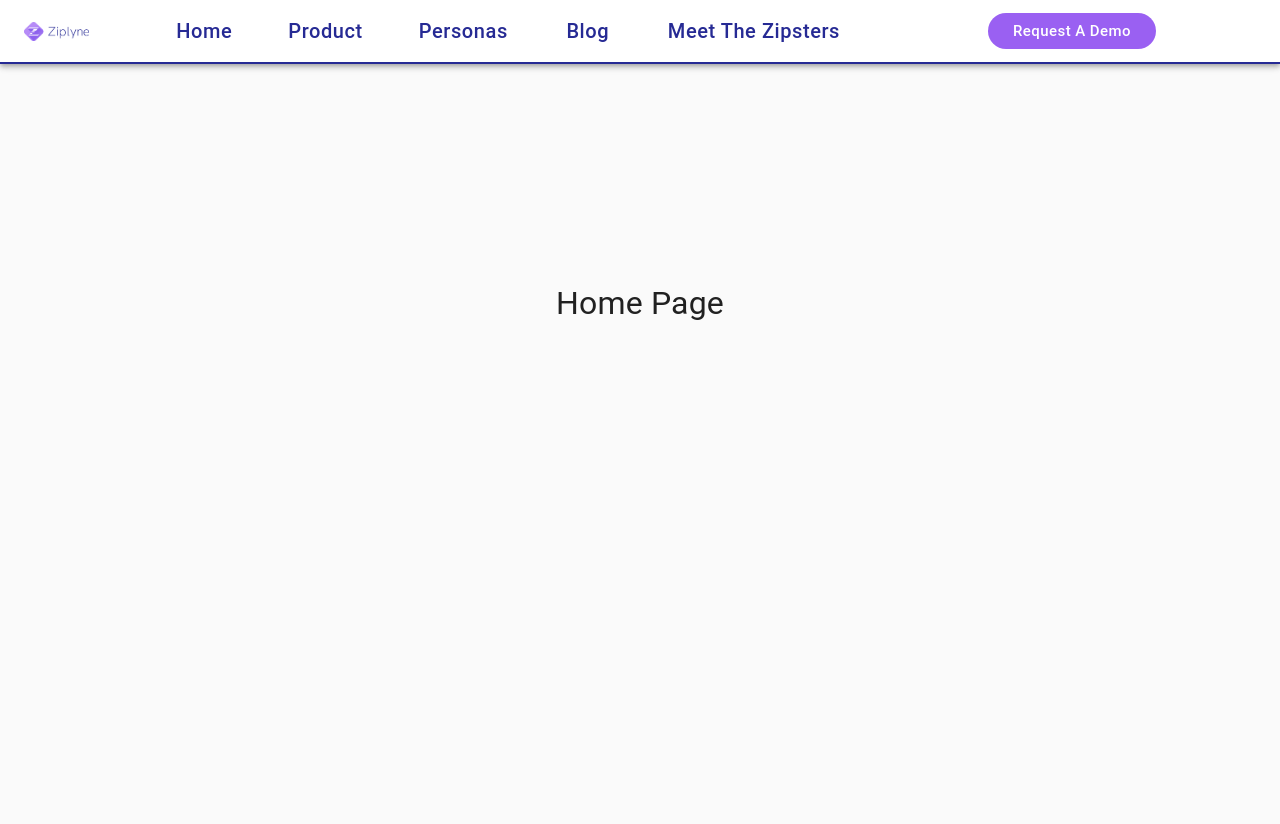
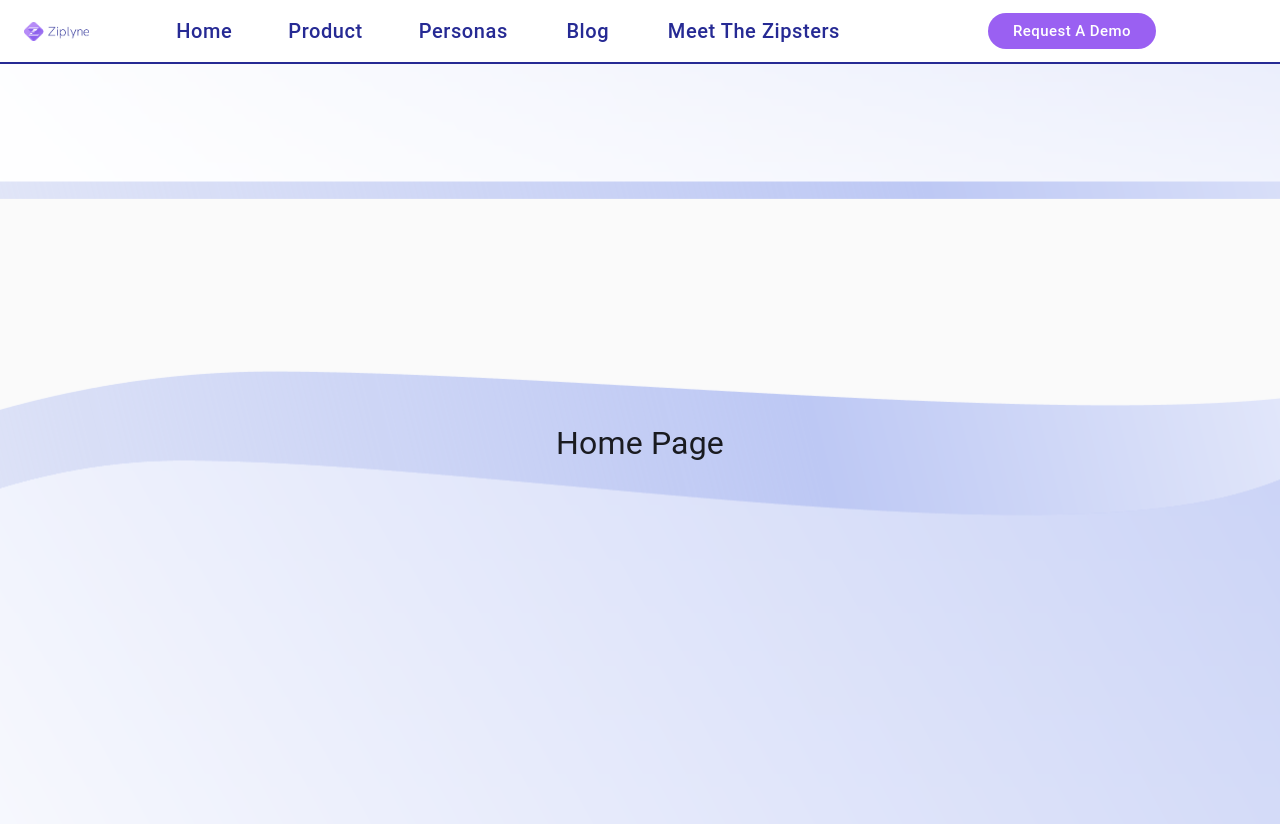
Before and after one commit to SophiMary/Website, a React (Create React App) app: page / in a window 1280 px wide. Before the commit the page ends 800 px from the top, so only its background shows below. Built offline with nearby package versions, Linux system fonts and the light colour scheme.

Commit message:
add background image

```diff
--- a/src/Components/Home.js
+++ b/src/Components/Home.js
@@ -1,9 +1,33 @@
 import React from "react";
-import "./Home.css"
+import { makeStyles } from "@material-ui/core/styles";
+import productBG from "./Background.png";
+import productDownBG from "./CreatorBackground.png";
+import "./Home.css";
+
+const useStyles = makeStyles(theme => ({
+  page: {
+    background: `url(${productBG}), url(${productDownBG})`,
+    backgroundPosition: "50% -350%, 36% 190%",
+    height: "95vh",
+    padding: "15px",
+    display: "flex",
+    justifyContent: "center",
+    alignItems: "center",
+    fontSize: "32px",
+    textAlign: "center",
+    [theme.breakpoints.down("md")]: {
+      backgroundPosition: "50% -330%, 34% 183%",
+    },
+    [theme.breakpoints.down("sm")]: {
+      backgroundPosition: "20% -63%, 21% 221%",
+    },
+  },
+}));
 
 const Home = props => {
+  const classes = useStyles();
   return (
-  <div className="page">{props.info} Page</div>
+    <div className={classes.page}>{props.info} Page</div>
   );
 };
 
--- a/src/Components/Product.js
+++ b/src/Components/Product.js
@@ -1,5 +1,5 @@
 import React from 'react'
-import { makeStyles, useTheme } from "@material-ui/core/styles";
+import { makeStyles } from "@material-ui/core/styles";
 import AppBar from "@material-ui/core/AppBar";
 import Toolbar from "@material-ui/core/Toolbar";
 import Typography from "@material-ui/core/Typography";
```
Also changed, not shown: 1 other file (tests, documents, lock files or other folders).
